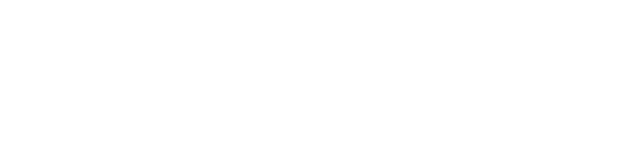
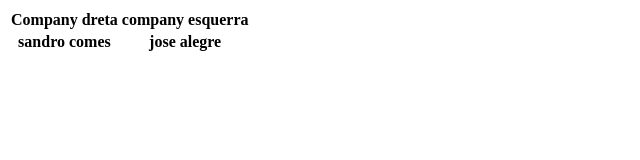
Before and after one commit to alexdsm1998/examen_git, a plain HTML site: page index.html in a window 1280 px wide. Shown: the whole page, without its empty margins (0-640 px from the left). Drawn offline with Linux system fonts and the light colour scheme.

Commit message:
añado compañeros

```diff
--- a/index.html
+++ b/index.html
@@ -5,6 +5,9 @@
     <title>Alejandro del Saz Masià</title>
 </head>
 <body>
-
+    <table class="daw">
+        <tr><th>Company dreta</th><th>company esquerra</th></tr>
+        <tr><th>sandro comes</th><th>jose alegre</th></tr>
+    </table>
 </body>
 </html>
```
